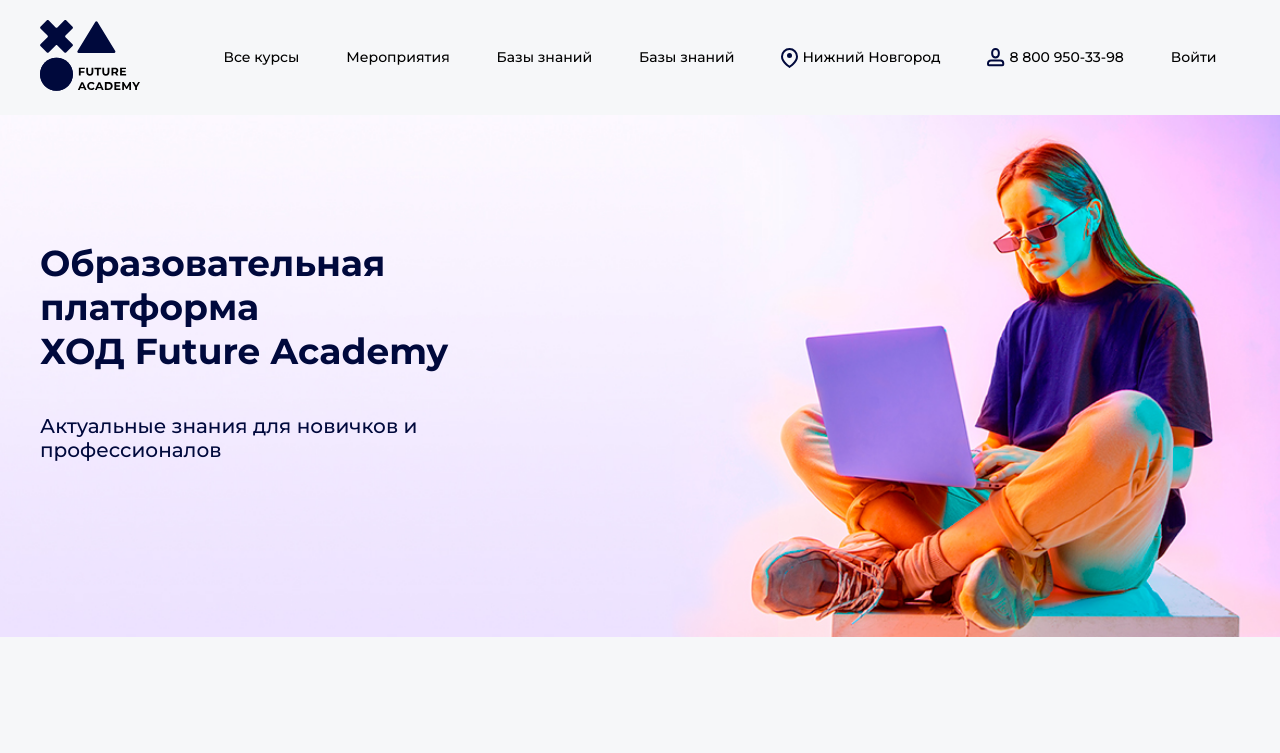
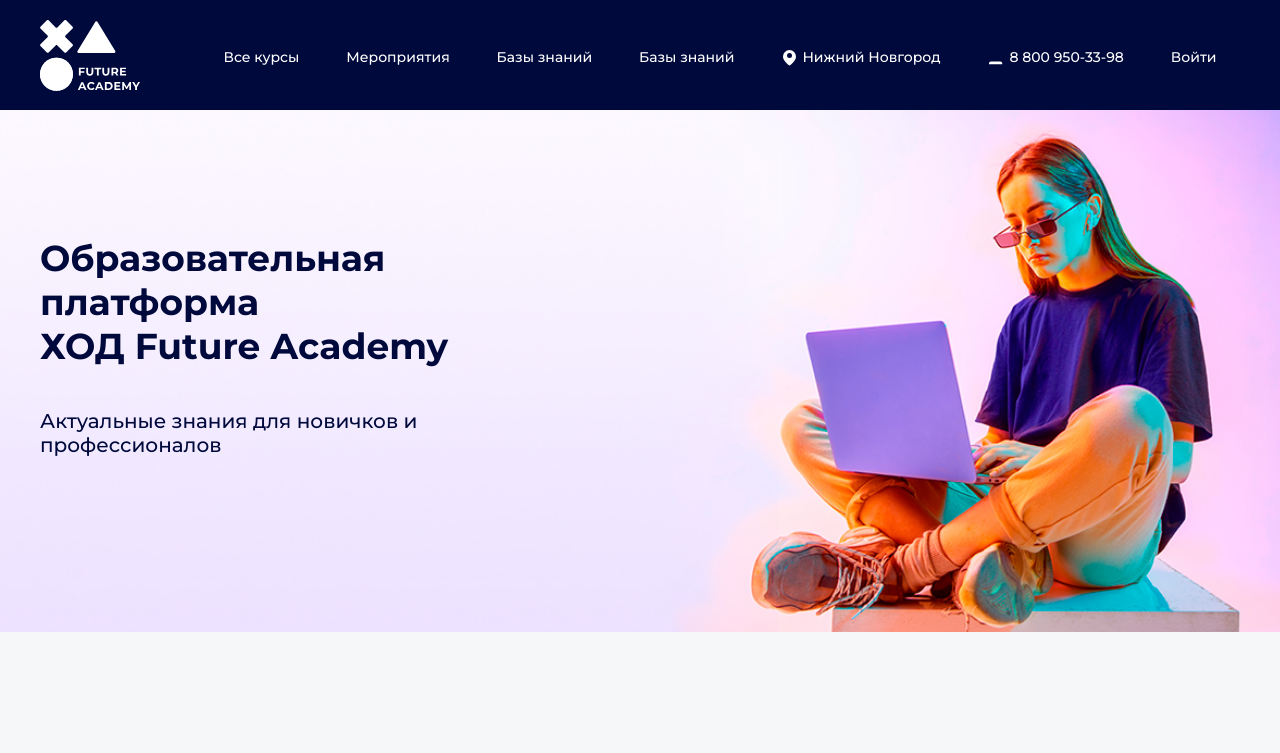
Before and after one commit to BosimovJaloliddin/future-academy, a React (Vite) app: page /home in a window 1280 px wide. Shown: the top 753 px of the page. Built offline with nearby package versions, Linux system fonts and the light colour scheme.

Commit message:
add code

```diff
--- a/src/components/AllCourse/style.js
+++ b/src/components/AllCourse/style.js
@@ -10,13 +10,13 @@
   text-align: left;
   color: var(--text-color-title);
 
-  margin-top: 38px;
+  padding-top: 148px;
 `;
 const Wrapper = styled.div`
   display: ${({ $fx }) => $fx && $fx};
   justify-content: space-between;
   gap: 3%;
-  margin-top: ${({ $mt }) => $mt && `${$mt}px`};
+  padding-top: ${({ $mt }) => $mt && `${$mt}px`};
 `;
 const Content = styled.div`
   flex: 0 0 ${({ $f }) => ($f ? `${$f}%` : "40%")};
--- a/src/components/Home/index.jsx
+++ b/src/components/Home/index.jsx
@@ -4,7 +4,7 @@
 import Statisticas from "./Statisticas";
 import Announcement from "../Announcement";
 import Info from "./Info";
-import { Box } from "./style.js";
+import { Box, Container } from "./style.js";
 import Comment from "../Comment";
 import CourseInfo from "./CourseInfo";
 import LeaveAplication from "../LeaveAplication";
@@ -12,7 +12,7 @@
 
 const Home = () => {
   return (
-    <>
+    <Container>
       <Header />
       <HomeCategory />
       <Player />
@@ -25,7 +25,7 @@
       <CourseInfo />
       <LeaveAplication />
       <Footer />
-    </>
+    </Container>
   );
 };
 
--- a/src/components/Home/style.js
+++ b/src/components/Home/style.js
@@ -1,5 +1,8 @@
 import { styled } from "styled-components";
 
+const Container = styled.div`
+  padding-top: 110px;
+`;
 const Box = styled.div`
   display: flex;
   flex-direction: column;
@@ -7,4 +10,4 @@
   margin-top: 82px;
 `;
 
-export { Box };
+export { Container, Box };
--- a/src/components/Navbar/index.jsx
+++ b/src/components/Navbar/index.jsx
@@ -1,16 +1,20 @@
-import { Logo, Nav, NavItems, NavItem, Icon } from "./style.js";
+import { Logo, Nav, NavItems, NavItem, Icon, Bg } from "./style.js";
 import { Outlet, useNavigate } from "react-router-dom";
 
 const Navbar = () => {
   const navigate = useNavigate();
   return (
     <>
+      <Bg>
         <Nav className="container">
           <Logo onClick={() => navigate("/home")}>
             <Icon.Logo />
           </Logo>
           <NavItems className="nav-items">
-          <NavItem onClick={() => navigate("/all_course")} className="nav-item">
+            <NavItem
+              onClick={() => navigate("/all_course")}
+              className="nav-item"
+            >
               Все курсы
             </NavItem>
             <NavItem className="nav-item">Мероприятия</NavItem>
@@ -26,6 +30,7 @@
             <NavItem className="nav-item">Войти</NavItem>
           </NavItems>
         </Nav>
+      </Bg>
       <Outlet />
     </>
   );
--- a/src/components/Navbar/style.js
+++ b/src/components/Navbar/style.js
@@ -3,6 +3,14 @@
 import { ReactComponent as contact } from "../../assets/icons/contact.svg";
 import { ReactComponent as logo } from "../../assets/icons/logo.svg";
 
+const Bg = styled.div`
+  position: fixed;
+  left: 0;
+  right: 0;
+  background-color: #00093c;
+  max-height: 110px;
+  z-index: 10;
+`;
 const Nav = styled.nav`
   display: flex;
   align-items: center;
@@ -36,7 +44,7 @@
   font-family: "Montserrat", sans-serif;
   font-size: 14px;
   font-weight: 500;
-  color: var(--text-color-title);
+  color: var(--text-color-white);
   line-height: 17px;
   letter-spacing: 0em;
   text-decoration: none;
@@ -45,8 +53,20 @@
 
 const Icon = styled.div``;
 
-Icon.Location = styled(location)``;
-Icon.Login = styled(contact)``;
-Icon.Logo = styled(logo)``;
+Icon.Location = styled(location)`
+  path {
+    fill: #ffffff;
+  }
+`;
+Icon.Login = styled(contact)`
+  path {
+    fill: #ffffff;
+  }
+`;
+Icon.Logo = styled(logo)`
+  path {
+    fill: #ffffff;
+  }
+`;
 
-export { Nav, Logo, NavItems, NavItem, Icon };
+export { Bg, Nav, Logo, NavItems, NavItem, Icon };
```
Lines whose indentation alone changed are shown as unchanged.
